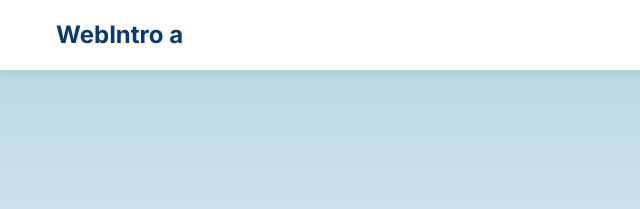
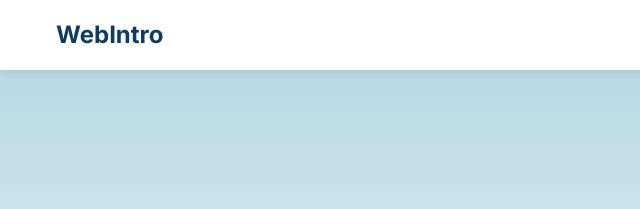
Before and after one commit to Hao9400/WebLaunch, a website built with Vite: page index.html in a window 1280 px wide. Shown: the top 209 px of the page, 0-640 px from the left. Built offline with nearby package versions, Linux system fonts and the light colour scheme; some packages are replaced by stand-ins of ours.

Commit message:
index.html

```diff
--- a/index.html
+++ b/index.html
@@ -14,7 +14,7 @@
   <header class="header">
     <div class="container">
       <nav class="nav">
-        <div class="logo">WebIntro a</div>
+        <div class="logo">WebIntro</div>
         <ul class="nav-links">
           <li><a href="#home">Home</a></li>
           <li><a href="#about">About</a></li>
```
